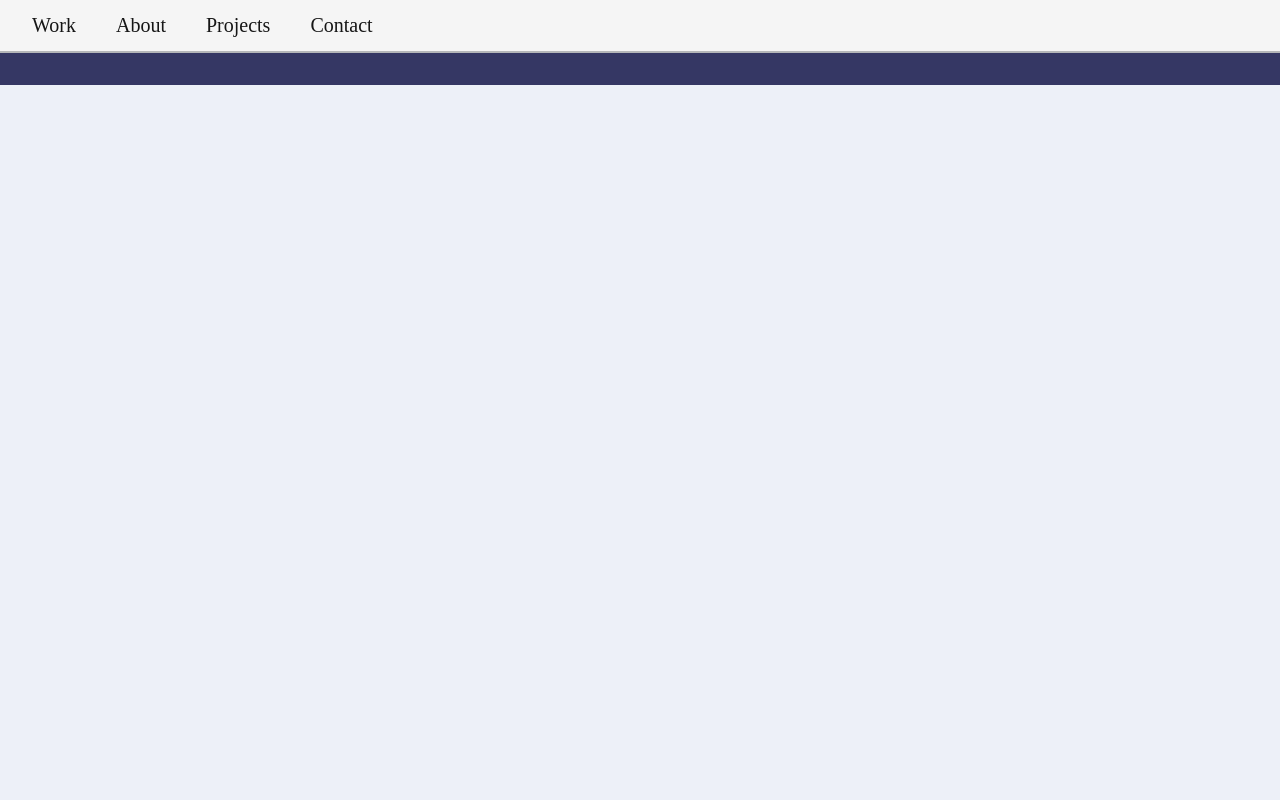
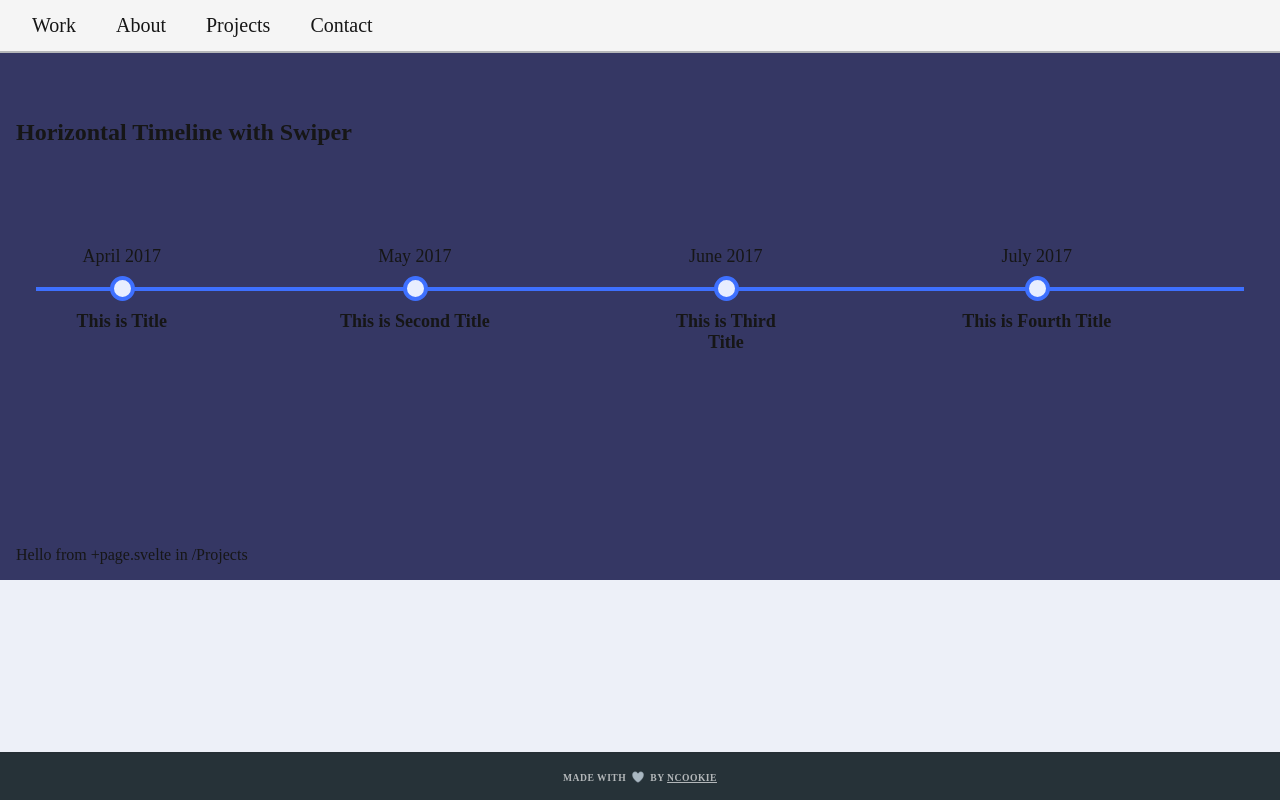
Before and after one commit to garengh4/darksidte, a SvelteKit app: page /projects in a window 1280 px wide. Before the commit this address had no page. Built offline with nearby package versions, Linux system fonts and the light colour scheme.

Commit message:
timeline now works. move to about page.

```diff
--- /dev/null
+++ b/src/routes/projects/+page.svelte
@@ -0,0 +1,136 @@
+<script>
+  // Imports:
+  import { onMount } from "svelte";
+
+  // Initializations & Exports:
+  // :3
+
+  onMount(() => {
+    // :3
+  });
+</script>
+
+<!-- SvelteKit Dynamic Header -->
+<svelte:head>
+  <title>About</title>
+  <meta name="description" content="About Page" />
+</svelte:head>
+
+<section>
+  <div id="app" class="container">
+    <div class="row">
+      <div class="col-md-12">
+        <h1>Horizontal Timeline with Swiper</h1>
+        <div class="swiper-container">
+          <div class="swiper-wrapper timeline">
+            <div class="swiper-slide">
+              <div class="timestamp">
+                <span class="date">April 2017<span /></span>
+              </div>
+              <div class="status">
+                <span>This is Title</span>
+              </div>
+            </div>
+            <div class="swiper-slide">
+              <div class="timestamp">
+                <span class="date">May 2017<span /></span>
+              </div>
+              <div class="status">
+                <span>This is Second Title</span>
+              </div>
+            </div>
+            <div class="swiper-slide">
+              <div class="timestamp">
+                <span class="date">June 2017<span /></span>
+              </div>
+              <div class="status">
+                <span>This is Third Title</span>
+              </div>
+            </div>
+            <div class="swiper-slide">
+              <div class="timestamp">
+                <span class="date">July 2017<span /></span>
+              </div>
+              <div class="status">
+                <span>This is Fourth Title</span>
+              </div>
+            </div>
+          </div>
+          <!-- Add Pagination -->
+          <div class="swiper-pagination" />
+        </div>
+      </div>
+    </div>
+  </div>
+</section>
+Hello from +page.svelte in /Projects
+
+<style>
+  #app {
+    padding: 50px 0;
+  }
+  .timeline {
+    margin: 50px 0;
+    list-style-type: none;
+    display: flex;
+    padding: 0;
+    text-align: center;
+  }
+  .timestamp {
+    width: 100%;
+    margin-bottom: 20px;
+    padding: 0px 40px;
+    display: flex;
+    flex-direction: column;
+    justify-content: center;
+    align-items: center;
+    font-weight: 100;
+  }
+  .status {
+    padding: 0px 40px;
+    display: flex;
+    justify-content: center;
+    border-top: 4px solid #3e70ff;
+    position: relative;
+    transition: all 200ms ease-in;
+  }
+
+  .status span {
+    font-weight: 600;
+    padding-top: 20px;
+  }
+  .status span:before {
+    content: "";
+    width: 25px;
+    height: 25px;
+    background-color: #e8eeff;
+    border-radius: 25px;
+    border: 4px solid #3e70ff;
+    position: absolute;
+    top: -15px;
+    left: calc(50% - 12px);
+    transition: all 200ms ease-in;
+  }
+  .swiper-control {
+    text-align: right;
+  }
+
+  .swiper-container {
+    width: 100%;
+    height: 250px;
+    margin: 50px 0;
+    overflow: hidden;
+    padding: 0 20px 30px 20px;
+  }
+  .swiper-slide {
+    width: 200px;
+    text-align: center;
+    font-size: 18px;
+  }
+  .swiper-slide:nth-child(2n) {
+    width: 40%;
+  }
+  .swiper-slide:nth-child(3n) {
+    width: 20%;
+  }
+</style>
```
Also changed, not shown: src/routes/about/+page.svelte (+5 -87 lines).
